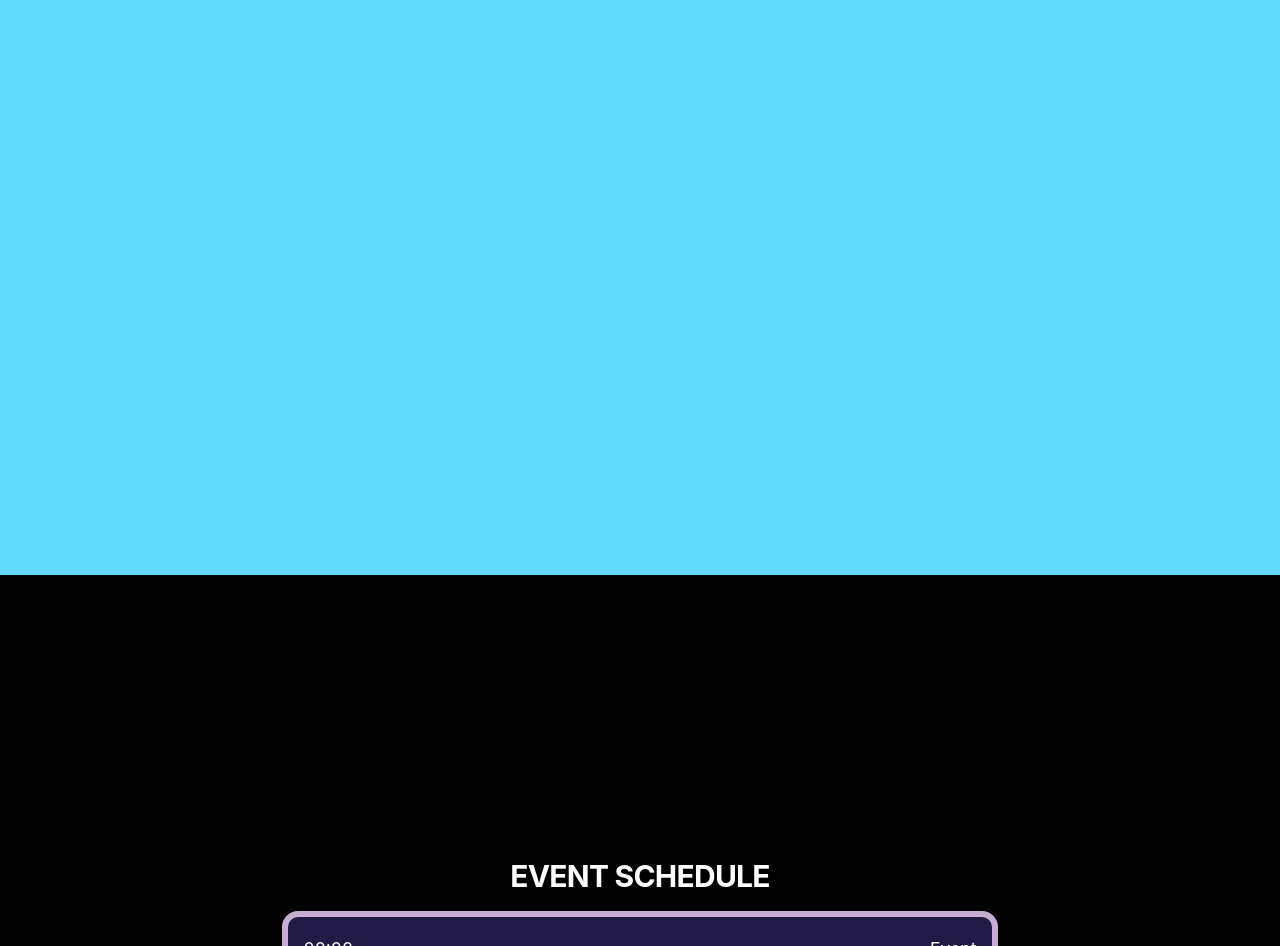
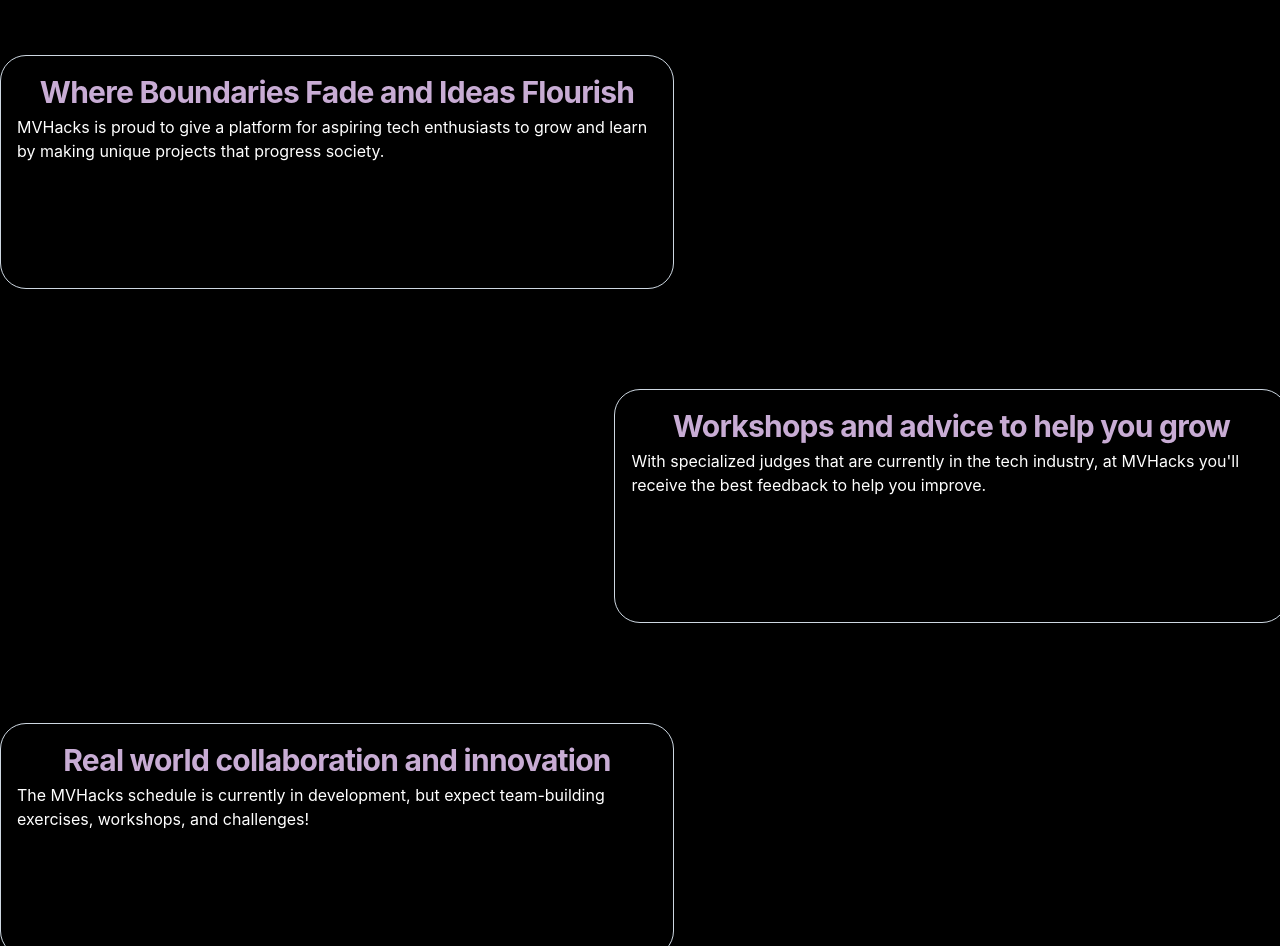
Before and after one commit to mvhacks/website-9.0, a React (Create React App) app: page / in a window 1280 px wide. Shown: the part 726-1672 px from the top of the page. Built offline with nearby package versions, Linux system fonts and the light colour scheme.

Commit message:
Adding info cards
Signed-off-by: FordoA455 <milobylin@gmail.com>

```diff
--- a/src/App.css
+++ b/src/App.css
@@ -48,8 +48,8 @@
 }
 
 .info {
-  height: 600px;
-  background-color:#61dafb;
+  /* height: 600px;
+  background-color:#000000; */
 }
 
 .schedule {
--- a/src/App.tsx
+++ b/src/App.tsx
@@ -6,6 +6,7 @@
 import Faqs from "./components/Faqs";
 import Title from "./components/Title";
 import Schedule from "./components/Schedule";
+import InfoPage from './components/InfoPage';
 
 function App() {
   const home = useRef(null);
@@ -50,7 +51,7 @@
           <Title></Title>
         </div>
         <div className="info" ref={info}>
-          <h2>INFO</h2>
+          <InfoPage></InfoPage>
         </div>
         <div className="schedule" ref={schedule}>
           <Schedule></Schedule>
--- a/src/components/InfoPage.tsx
+++ b/src/components/InfoPage.tsx
@@ -2,13 +2,67 @@
 import Typography from '@mui/joy/Typography';
 import Sheet from '@mui/joy/Sheet';
 import Grid from '@mui/joy/Grid';
+import Card from '@mui/joy/Card';
+import CardContent from '@mui/joy/CardContent';
 import React, { useState, useEffect } from 'react';
 
 export default function InfoPage() {
   return (
-    <Sheet>
-      <Grid container spacing={2} sx={{flexGrow: 1}}>
-
-      </Grid>
-    </Sheet>);
+    <div style={{marginTop: "100px"}}>
+      <Card
+        orientation="horizontal"
+        size="md"
+        variant="outlined"
+        sx={{
+          "--Card-padding": "16px",
+          "--Card-radius": "26px",
+          display: "block",
+          height: "200px",
+          width: "50%",
+          backgroundColor: "black"
+        }}>
+          <CardContent sx={{alignItems: "center"}}>
+            <Typography textColor={"#c8acd4"} level="h2">Where Boundaries Fade and Ideas Flourish</Typography>
+            <Typography textColor={"common.white"}>MVHacks is proud to give a platform for aspiring tech enthusiasts to grow and learn by making unique projects that progress society.</Typography>
+          </CardContent>
+      </Card>
+      <Card
+        orientation="horizontal"
+        size="md"
+        variant="outlined"
+        sx={{
+          "--Card-padding": "16px",
+          "--Card-radius": "26px",
+          display: "block",
+          height: "200px",
+          width: "50%",
+          marginLeft: "48%",
+          marginTop: "100px",
+          backgroundColor: "black"
+        }}>
+          <CardContent sx={{alignItems: "center"}}>
+            <Typography textColor={"#c8acd4"} level="h2">Workshops and advice to help you grow</Typography>
+            <Typography textColor={"common.white"}>With specialized judges that are currently in the tech industry, at MVHacks you'll receive the best feedback to help you improve.</Typography>
+          </CardContent>
+      </Card>
+      <Card
+        orientation="horizontal"
+        size="md"
+        variant="outlined"
+        sx={{
+          "--Card-padding": "16px",
+          "--Card-radius": "26px",
+          display: "block",
+          height: "200px",
+          marginTop: "100px",
+          width: "50%",
+          backgroundColor: "black"
+        }}
+      >
+          <CardContent sx={{alignItems: "center"}}>
+            <Typography textColor={"#c8acd4"} level="h2">Real world collaboration and innovation</Typography>
+            <Typography textColor={"common.white"}>The MVHacks schedule is currently in development, but expect team-building exercises, workshops, and challenges!</Typography>
+          </CardContent>
+      </Card>
+    </div>);
 }
```
